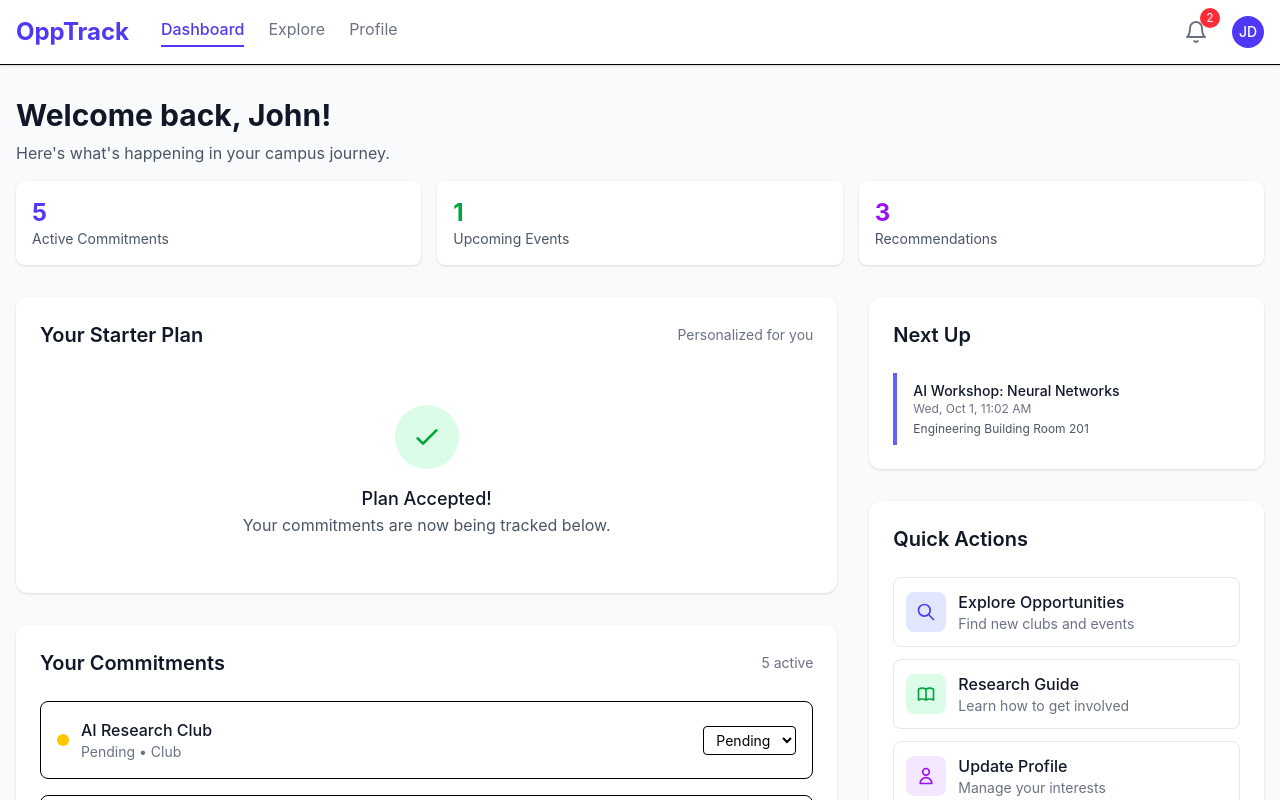
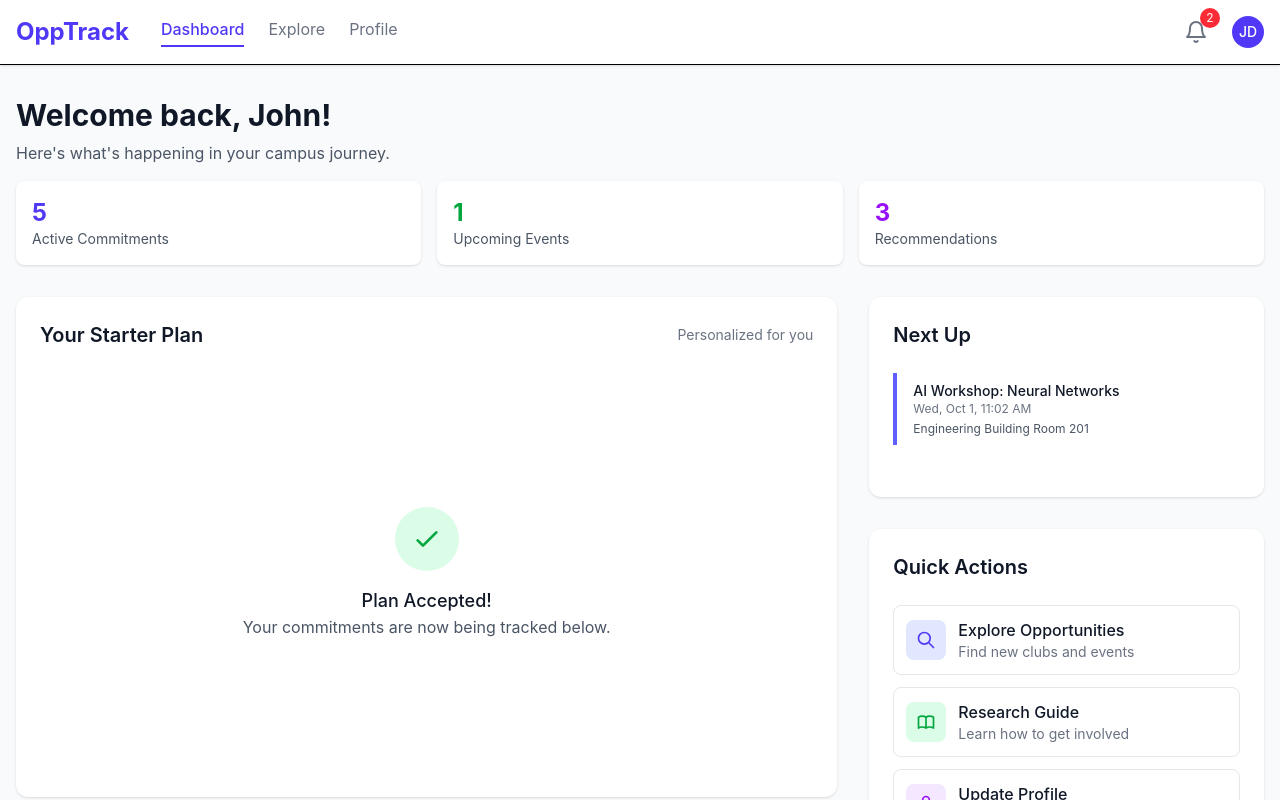
Before and after one commit to YamanDevelopment/Atlas, a Nuxt app in the folder src/frontend/: page /dashboard in a window 1280 px wide. Both pictures are taken after a click on the button "Accept Entire Plan". Shown: the top 800 px of the page. Built offline with nearby package versions, Linux system fonts and the light colour scheme.

Commit message:
dashboard notifs

```diff
--- a/src/frontend/pages/dashboard.vue
+++ b/src/frontend/pages/dashboard.vue
@@ -134,18 +134,18 @@
       </div>
 
       <!-- Grid Layout -->
-      <div class="grid grid-cols-1 lg:grid-cols-3 gap-8">
+      <div class="grid grid-cols-1 lg:grid-cols-3 gap-8" style="min-height: 500px;">
         <!-- Left Column (2/3 width) -->
-        <div class="lg:col-span-2 space-y-8">
+        <div class="lg:col-span-2 space-y-8" style="min-height: 400px;">
           <!-- Your Starter Plan -->
-          <div class="bg-white rounded-xl shadow-sm p-6">
+          <div class="bg-white rounded-xl shadow-sm p-6" style="min-height: 300px;">
             <div class="flex items-center justify-between mb-6">
               <h2 class="text-xl font-semibold text-gray-900">Your Starter Plan</h2>
               <span class="text-sm text-gray-500">Personalized for you</span>
             </div>
 
             <!-- Show recommendations if plan not accepted -->
-            <div v-if="!planAccepted">
+            <div v-if="!planAccepted" class="min-h-[400px]">
               <!-- Club Recommendations -->
               <div class="space-y-6 recommendations-section">
                 <h3 class="text-lg font-medium text-gray-900">Recommended for You</h3>
@@ -234,7 +234,7 @@
             </div>
 
             <!-- Show acceptance confirmation if plan accepted -->
-            <div v-else class="text-center py-8">
+            <div v-else class="text-center py-8 min-h-[400px] flex flex-col justify-center">
               <div class="w-16 h-16 bg-green-100 rounded-full flex items-center justify-center mx-auto mb-4">
                 <svg class="w-8 h-8 text-green-600" fill="none" stroke="currentColor" viewBox="0 0 24 24">
                   <path stroke-linecap="round" stroke-linejoin="round" stroke-width="2" d="M5 13l4 4L19 7" />
@@ -246,7 +246,7 @@
           </div>
 
           <!-- Your Commitments -->
-          <div class="bg-white rounded-xl shadow-sm p-6 commitments-section">
+          <div class="bg-white rounded-xl shadow-sm p-6 commitments-section min-h-[300px]">
             <div class="flex items-center justify-between mb-6">
               <h2 class="text-xl font-semibold text-gray-900">Your Commitments</h2>
               <span class="text-sm text-gray-500">{{ commitments.length }} active</span>
@@ -289,9 +289,9 @@
         </div>
 
         <!-- Right Column (1/3 width) -->
-        <div class="space-y-8">
+        <div class="space-y-8" style="min-height: 400px;">
           <!-- Next Up -->
-          <div class="bg-white rounded-xl shadow-sm p-6">
+          <div class="bg-white rounded-xl shadow-sm p-6" style="min-height: 200px;">
             <h2 class="text-xl font-semibold text-gray-900 mb-6">Next Up</h2>
 
             <div v-if="upcomingEvents.length > 0" class="space-y-4">
@@ -674,3 +674,22 @@ onMounted(() => {
   });
 });
 </script>
+
+<style scoped>
+/* Prevent layout shifts by ensuring stable grid layout */
+.grid {
+  contain: layout;
+}
+
+/* Ensure minimum heights are maintained for stability */
+@media (min-width: 1024px) {
+  .lg\:col-span-2 {
+    min-height: 500px;
+  }
+}
+
+/* Smooth transitions for content changes */
+.space-y-8 > * {
+  transition: all 0.2s ease-in-out;
+}
+</style>
```
